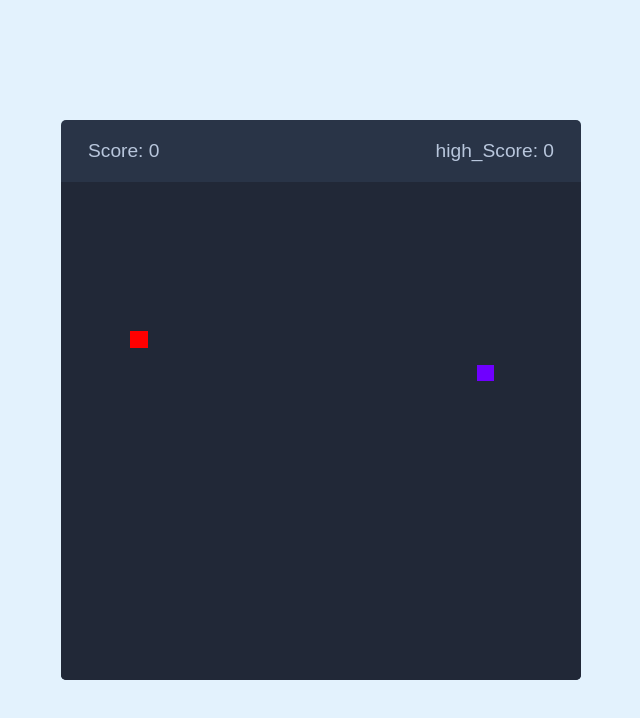
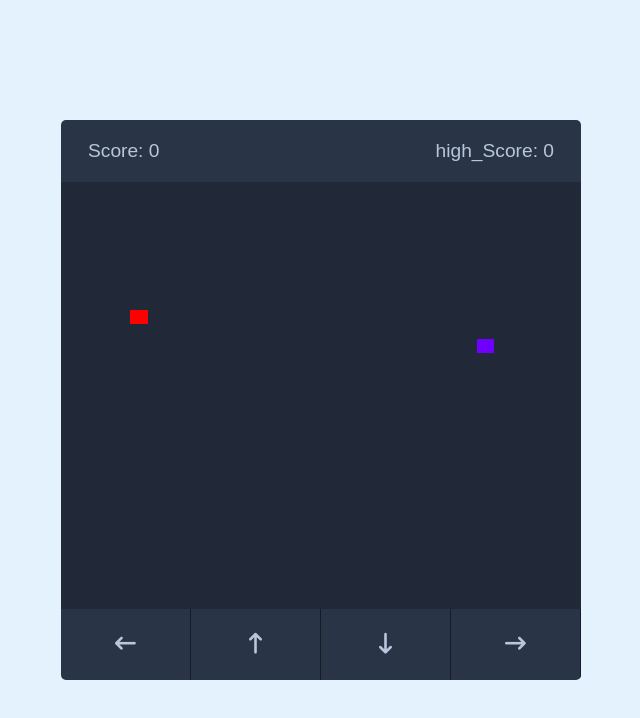
Before and after one commit to mehran-vejdani/Snake_Game, a plain HTML site: page index.html in a window 1280 px wide. Shown: the whole page, without its empty margins (319-959 px from the left). Drawn offline with Linux system fonts and the light colour scheme.

Commit message:
add button controls

```diff
--- a/index.html
+++ b/index.html
@@ -18,6 +18,12 @@
         <span class="high-score">High Score: 0</span>
       </div>
       <div class="play-board"></div>
+      <div class="controls">
+        <i data-key="ArrowLeft" class="fa-solid fa-arrow-left-long"></i>
+        <i data-key="ArrowUp" class="fa-solid fa-arrow-up-long"></i>
+        <i data-key="ArrowDown" class="fa-solid fa-arrow-down-long"></i>
+        <i data-key="ArrowRight" class="fa-solid fa-arrow-right-long"></i>
+      </div>
     </div>
   </body>
   <script src="script.js"></script>
--- a/script.js
+++ b/script.js
@@ -1,6 +1,7 @@
 const playBoard = document.querySelector(".play-board");
 const scoreElement = document.querySelector(".score");
 const highScoreElement = document.querySelector(".high-score");
+const controls = document.querySelectorAll(".controls i");
 
 let foodX, foodY;
 let snakeX = 5,
@@ -25,7 +26,7 @@ const handleGameOver = () => {
   alert("Game Over");
   location.reload();
 };
-const changeDirextion = (event) => {
+const changeDirection = (event) => {
   if (event.key === "ArrowUp" && velocityY != 1) {
     velocityX = 0;
     velocityY = -1;
@@ -40,6 +41,12 @@ const changeDirextion = (event) => {
     velocityY = 0;
   }
 };
+
+controls.forEach((key) => {
+  key.addEventListener("click", () =>
+    changeDirection({ key: key.dataset.key })
+  );
+});
 const initGame = () => {
   if (gameOver) return handleGameOver();
   let htmlMrkup = `<div class="food" style="grid-area : ${foodY} / ${foodX}"></div>`;
@@ -83,4 +90,4 @@ changeFoodPosition();
 //move after 125 milisecond
 setIntervalId = setInterval(initGame, 125);
 
-document.addEventListener("keydown", changeDirextion);
+document.addEventListener("keydown", changeDirection);
--- a/style.css
+++ b/style.css
@@ -44,3 +44,16 @@ body {
 .play-board .head {
   background: #ff0000;
 }
+.controls {
+  display: flex;
+  justify-content: space-between;
+}
+.controls i {
+  padding: 25px 0;
+  color: #bbc6dc;
+  width: calc(100% / 4);
+  text-align: center;
+  cursor: pointer;
+  font-size: 1.3rem;
+  border-right: 1px solid #161b26;
+}
```
